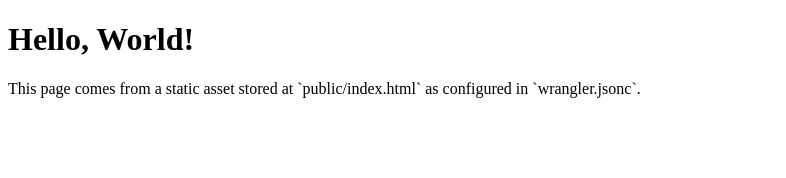
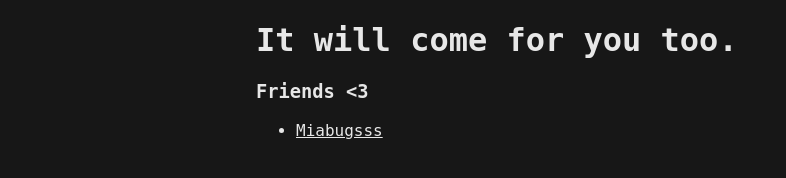
Before and after one commit to neveretth/nthblue, a website: page public/index.html in a window 1280 px wide. Shown: the whole page, without its empty margins (0-786 px from the left). Drawn offline with Linux system fonts and the light colour scheme.

Commit message:
Create temp static site.

```diff
--- a/package.json
+++ b/package.json
@@ -1,5 +1,5 @@
 {
-	"name": "my-first-worker",
+	"name": "nthblue",
 	"version": "0.0.0",
 	"private": true,
 	"scripts": {
@@ -9,5 +9,6 @@
 	},
 	"devDependencies": {
 		"wrangler": "^4.84.1"
-	}
+	},
+	"packageManager": "yarn@4.14.1"
 }
--- a/public/index.html
+++ b/public/index.html
@@ -3,10 +3,20 @@
 	<head>
 		<meta charset="UTF-8" />
 		<meta name="viewport" content="width=device-width, initial-scale=1.0" />
-		<title>Hello, World!</title>
+
+		<!-- Include style/css-->
+		<link rel="stylesheet" href="main.css">
+
+		<title> -- Howard -- </title>
 	</head>
+
 	<body>
-		<h1 id="heading">Hello, World!</h1>
-		<p>This page comes from a static asset stored at `public/index.html` as configured in `wrangler.jsonc`.</p>
+		<h1 id="heading">It will come for you too.</h1>
+
+		<h3 id="heading">Friends <3 </h3>
+		<ul>
+      <li><a href="https://miabugs.com">Miabugsss</a></li>
+		</ul>
 	</body>
+
 </html>
--- /dev/null
+++ b/public/main.css
@@ -0,0 +1,18 @@
+* {
+  font-family: mono;
+}
+
+/* Main body */
+body {
+  background-color: #171717;
+  color: #e7e7e7;
+  font-size: 1em;
+  margin-left: 20vw;
+  margin-right: 20vw;
+}
+
+/* Links href a  */
+a {
+  background-color: #171717;
+  color: #e7e7e7;
+}
```
Also changed, not shown: .yarnrc.yml (added), 1 other file.
